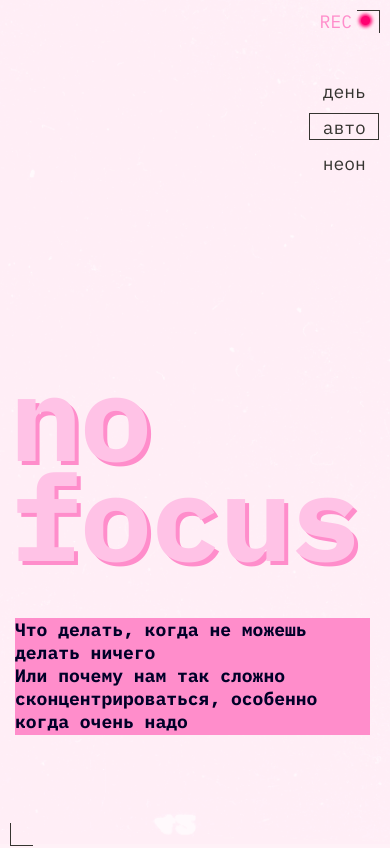
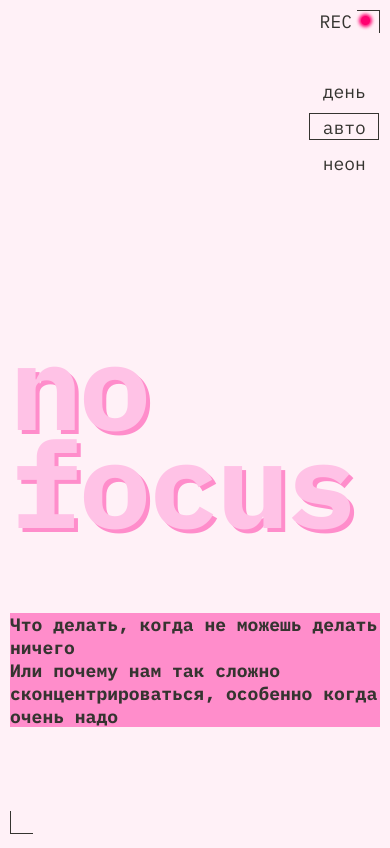
Before and after one commit to epiphysiscerebri/slozhno-sosredotochitsya, a plain HTML site: page index.html in a window 390 px wide. Shown: the top 848 px of the page. Drawn offline with Linux system fonts and the light colour scheme.

Commit message:
доработки после ревью

```diff
--- a/styles/dark.css
+++ b/styles/dark.css
@@ -12,6 +12,7 @@
 
   --main-font: 'IBM Plex Mono', monospace;
   --bg-color: #000028;
+  --text-color-title-h2: #000028;
   --title-bg-color: #FF0070;
   --text-color-main: #F1B2CE;
   --text-color-title: #DB00FF;
--- a/styles/light.css
+++ b/styles/light.css
@@ -11,6 +11,7 @@
   */
   --main-font: 'IBM Plex Mono', monospace;
   --bg-color: #FFF1F7;
+  --text-color-title-h2: #353430;
   --title-bg-color: #FFC2E6;
   --text-color-main: #353430;
   --text-color-title: #FFC2E6;
@@ -50,6 +51,7 @@
   :root {
     --main-font: 'IBM Plex Mono', monospace;
     --bg-color: #FFF1F7;
+    --text-color-title-h2: #353430;
     --title-bg-color: #FFC2E6;
     --text-color-main: #353430;
     --text-color-title: #FFC2E6;
--- a/styles/style.css
+++ b/styles/style.css
@@ -3,25 +3,27 @@
 .page {
   /* сохраните в разметке и стилях класс page. На его основе работает скрипт. */
   margin: auto;
+  padding-top: 3px;
   color: var(--text-color-main, #F1B2CE);
   font-family: var(--main-font, monospace);
   background-color: var(--bg-color);
   background-image: var(--bg-img);
   background-repeat: no-repeat;
-  background-size: 100vw 100vh;
-  background-position: top center;
+  background-size: cover;
+  background-position: center;
+  background-attachment: fixed;
 }
 
 /* Стили для хедера */
 
 .header {
-  min-block-size: 100vh;
+  height: 100vh;
   position: relative;
 }
 
 .decorated-zone {
   display: grid;
-  grid-template-rows: 62px 1fr 240px;
+  grid-template-rows: 1fr 1fr 1fr;
 }
 
 .header__theme-menu {
@@ -57,7 +59,7 @@
   font-size: 18px;
   align-self: center;
   text-transform: uppercase;
-  color: var(--text-color-subtitle);
+  color: var(--text-color-title-main);
 }
 
 .decorative_frames::after {
@@ -127,17 +129,15 @@
 }
 
 .header__title {
-  display: flex;
-  gap: 95px;
+  max-inline-size: 100vw;
+  padding-top: 0px;
   text-shadow: 4px 4px 0px #FF0070;
   color: var(--text-color-title, #DB00FF);
   font-family: var(--main-font, monospace);
   font-size: clamp(7.5rem, 0.5625rem + 14.4531vw, 9.8125rem) ;
   font-style: normal;
   font-weight: 700;
-  align-self: end;
-  margin-block-start: 0.67em;
-  margin-block-end: 43px;
+  align-self: center;
 }
 
 .header_layout_paragraph {
@@ -147,14 +147,16 @@
 }
 
 .header_paragraph {
-  width: 491px;
-  height: 71px;
-  margin-block-start: 35px;
+  max-inline-size: 100vw;
+  max-width: 491px;
+  max-height: 70px;
+  margin-block-start: 50px;
   margin-inline-end: 20px;
   font-size: 18px;
   font-style: normal;
   font-weight: 700;
   justify-self: end;
+  align-self: start;
 }
 
 a.text-link:active,
@@ -185,8 +187,7 @@ a.text-link:focus-visible {
 }
 
 .title-decor {
-  display: inline-block;
-  color: #000028;
+  color: var(--text-color-title-h2);
   background-color: var(--text-color-subtitle);
 }
 
@@ -213,7 +214,7 @@ h3.heading.title-decor {
 
 .first-section {
   display: grid;
-  column-gap: 20px;
+  column-gap: 12px;
   row-gap: 19px;
   grid-template-columns: 1fr 2fr;
   grid-template-rows: repeat(2, 1fr);
@@ -349,6 +350,7 @@ h4.heading.title-decor {
 
 .footer {
   display: flex;
+  margin-top: 62px;
   min-block-size: 100vh;
   justify-content: center;
   align-items: center;
@@ -367,9 +369,13 @@ h4.heading.title-decor {
 @media (min-width: 768px) and (max-width: 1023px) {
   /* Переопределение стилей для хедера ширина 768px */
 
+  .page {
+    padding-top: 0px;
+  }
+
   .decorated-zone {
     position: relative;
-    grid-template-rows: 341px 341px 341px;
+    grid-template-rows: 1fr 1fr 1fr;
   }
 
   .header__theme-menu {
@@ -387,14 +393,16 @@ h4.heading.title-decor {
 
   .header__title {
     gap: 70px;
+    padding-top: 0px;
     text-shadow: 4px 4px 0px var(--text-shadow);
-    margin-block-end: 89px;
   }
 
   .header_paragraph {
-    width: 47.5%;
-    height: 117px;
+    max-width: 47%;
+    max-height: 114px;
     margin-block-start: 44px;
+    align-self: start;
+    margin-inline-end: 20px;
   }
   /* Переопределение стилей для основной части страницы ширина 768px */
 
@@ -406,7 +414,7 @@ h4.heading.title-decor {
   }
 
   .first-section h2.heading {
-    font-size: 18;
+    font-size: 18px;
   }
 
   /* Вторая секция main */
@@ -475,6 +483,7 @@ h4.heading.title-decor {
   /* Футер */
 
   .footer {
+    margin-top: 65px;
     margin-bottom: 20px;
     min-block-size: 984px;
   }
@@ -514,6 +523,7 @@ h4.heading.title-decor {
 
   .page {
     /* сохраните в разметке и стилях класс page. На его основе работает скрипт. */
+    padding-top: 0px;
     background-size: auto 100vh;
   }
 
@@ -535,12 +545,11 @@ h4.heading.title-decor {
   }
 
   .header__title {
-    margin-block-end: 0px;
+    padding-top: 25px;
     text-shadow: 4px 4px 0px var(--text-shadow);
     padding-inline-start: 10px;
-    letter-spacing: -2px;
-    line-height: 100px;
-    padding-bottom: 5px;
+    letter-spacing: -3px;
+    line-height: 98px;
   }
 
   .header_layout_paragraph {
@@ -548,9 +557,10 @@ h4.heading.title-decor {
   }
 
   .header_paragraph {
-    width: 355px;
-    height: 117px;
-    margin-block-start: 47px;
+    min-width: 355px;
+    max-height: 114px;
+    margin-inline-end: 10px;
+    margin-block-end: 68px;
   }
 
   .header__theme-menu-rec {
@@ -574,6 +584,7 @@ h4.heading.title-decor {
     gap: 50px;
     padding-top: 40px;
     padding-left: 10px;
+    padding-right: 10px;
   }
 
   .main_paragraph {
@@ -602,7 +613,7 @@ h4.heading.title-decor {
   .third-section {
     display: flex;
     flex-direction: column;
-    gap: 20px;
+    gap: 22px;
   }
 
   /* Четвёртая секция main */
@@ -667,8 +678,11 @@ h4.heading.title-decor {
   /* Стили для футера */
 
   .title__footer {
-    margin-bottom: 50px;
     font-size: 116px;
+  }
+
+  .footer {
+    margin-top: 40px;
   }
 
   .footer.decorative_frames::after {
--- a/styles/variables.css
+++ b/styles/variables.css
@@ -6,6 +6,7 @@
 :root {
   --main-font: 'IBM Plex Mono', monospace;
   --bg-color: #000028;
+  --text-color-title-h2: #000028;
   --title-bg-color: #FF0070;
   --text-color-main: #F1B2CE;
   --text-color-title: #DB00FF;
```
